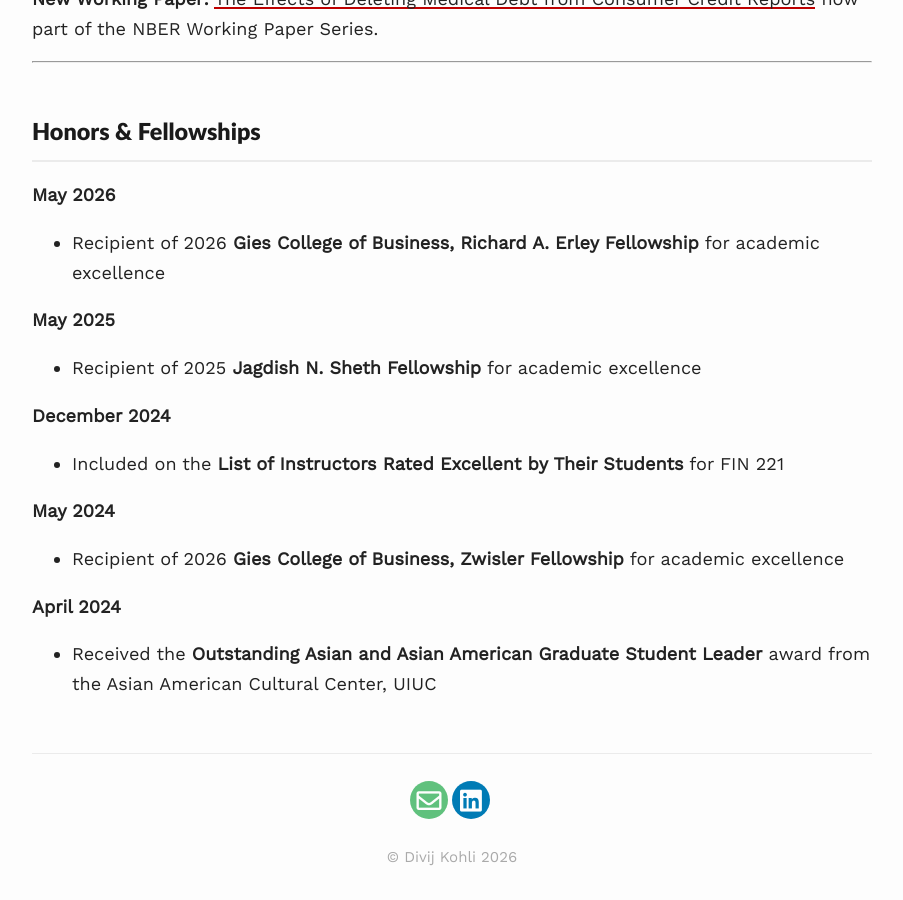
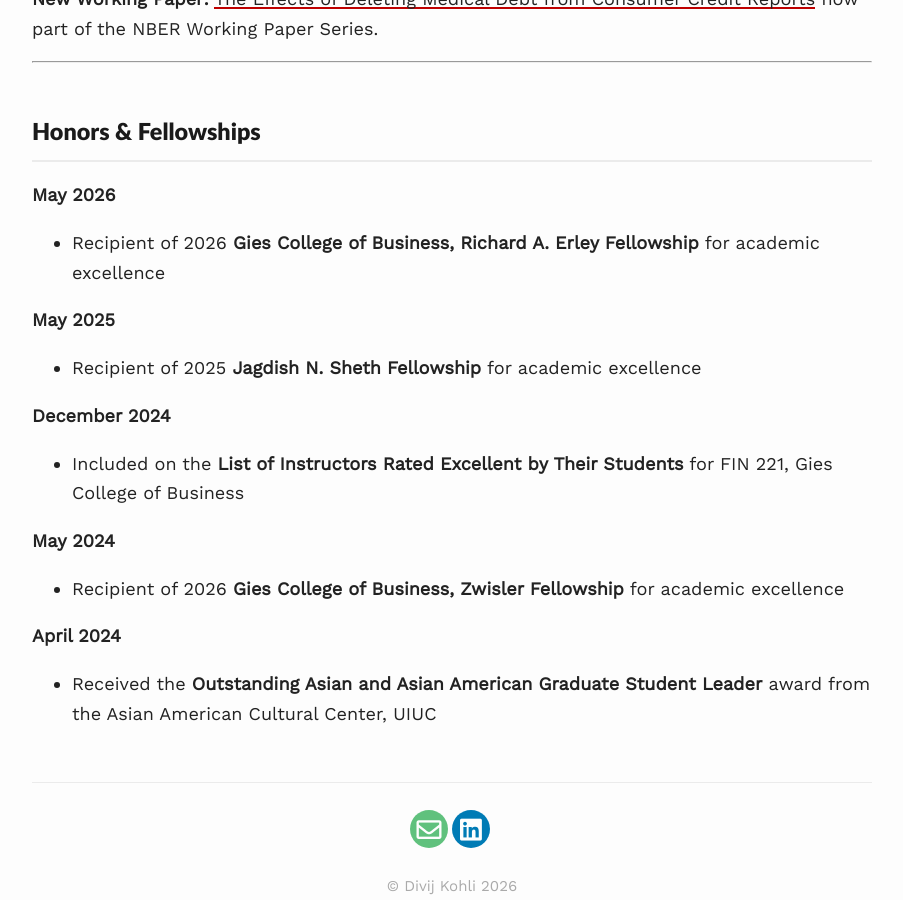
Before and after one commit to divijkohli/divijkohli.github.io, a Jekyll site: the page built from _pages/news.md, in a window 1280 px wide and 900 px high, scrolled down 1489 px. Shown: the whole window, without its empty margins (188-1091 px from the left). Built offline with Jekyll 4.4.1, drawn with Linux system fonts in a browser that asks for light colours; nearby versions of some CDN libraries; before the commit the page ends 2359 px from its top, so only the background shows below that.

Commit message:
Add Gies College of Business to FIN 221 teaching award
Co-Authored-By: Claude Sonnet 4.6 <noreply@anthropic.com>

```diff
--- a/_pages/news.md
+++ b/_pages/news.md
@@ -80,7 +80,7 @@ permalink: /news/
 - Recipient of 2025 **Jagdish N. Sheth Fellowship** for academic excellence
 
 **December 2024**
-- Included on the **List of Instructors Rated Excellent by Their Students** for FIN 221
+- Included on the **List of Instructors Rated Excellent by Their Students** for FIN 221, Gies College of Business
 
 **May 2024**
 - Recipient of 2026 **Gies College of Business, Zwisler Fellowship** for academic excellence
```
